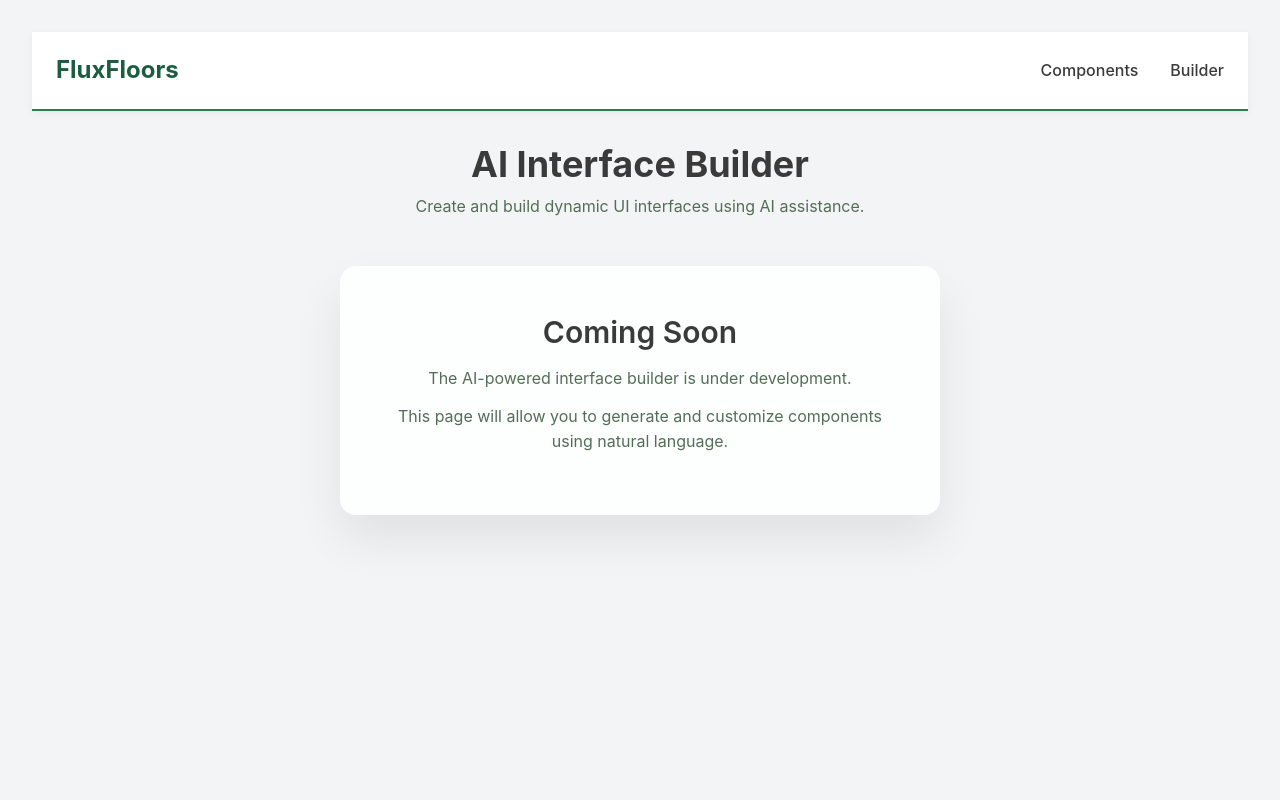
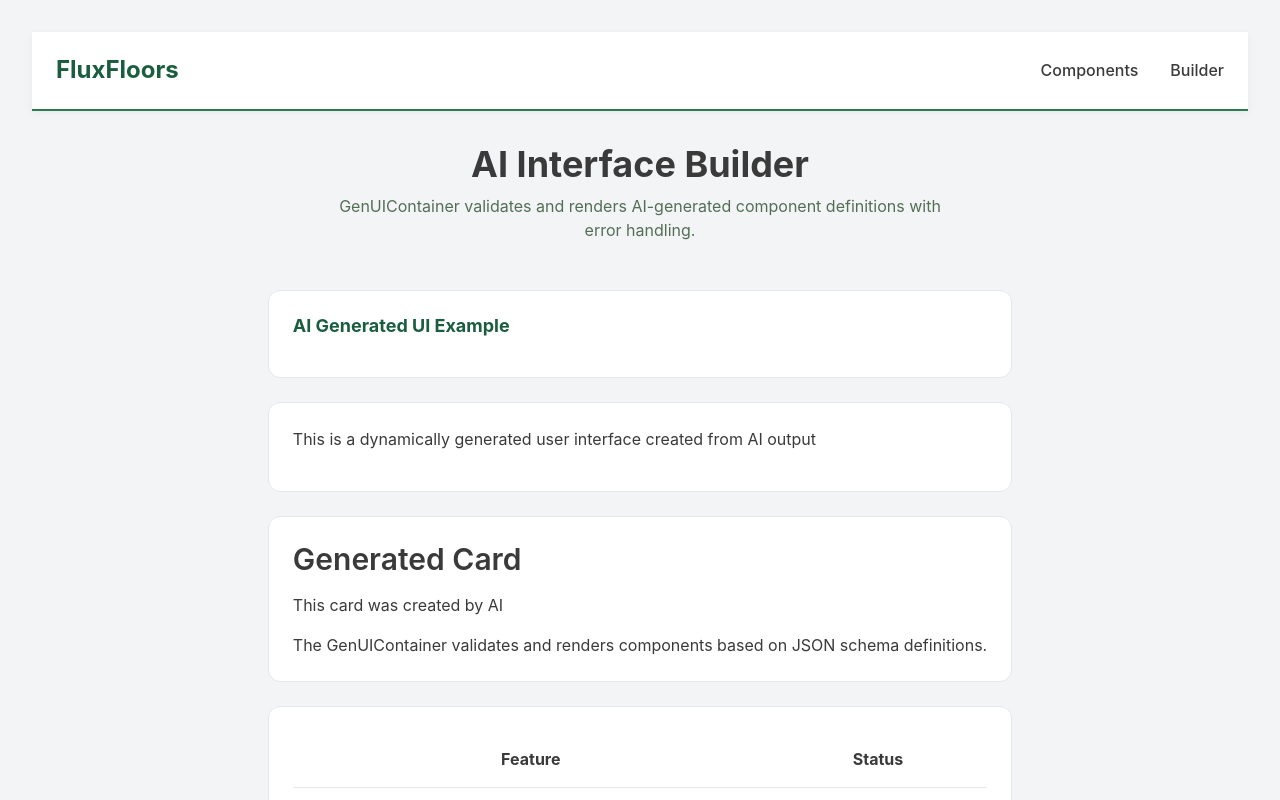
Before and after one commit to rhythm28j-cpu/fluxfloors, a React (Vite) app: page /builder in a window 1280 px wide. Shown: the top 800 px of the page. Built offline with nearby package versions, Linux system fonts and the light colour scheme.

Commit message:
Create GenUiContainer that accepts the component data objects and render the AI response

```diff
--- /dev/null
+++ b/src/components/ErrorBoundary.tsx
@@ -0,0 +1,71 @@
+import type { ReactNode } from 'react'
+import { Component } from 'react'
+
+interface ErrorBoundaryProps {
+  children: ReactNode
+  fallback?: (error: Error, retry: () => void) => ReactNode
+}
+
+interface ErrorBoundaryState {
+  hasError: boolean
+  error: Error | null
+}
+
+export class ErrorBoundary extends Component<ErrorBoundaryProps, ErrorBoundaryState> {
+  constructor(props: ErrorBoundaryProps) {
+    super(props)
+    this.state = { hasError: false, error: null }
+  }
+
+  static getDerivedStateFromError(error: Error): ErrorBoundaryState {
+    return { hasError: true, error }
+  }
+
+  componentDidCatch(error: Error, errorInfo: React.ErrorInfo) {
+    console.error('GenUI Render Error:', error, errorInfo)
+  }
+
+  retry = () => {
+    this.setState({ hasError: false, error: null })
+  }
+
+  render() {
+    if (this.state.hasError && this.state.error) {
+      if (this.props.fallback) {
+        return this.props.fallback(this.state.error, this.retry)
+      }
+
+      return (
+        <div
+          style={{
+            padding: '1rem',
+            backgroundColor: '#fee2e2',
+            borderRadius: '0.5rem',
+            border: '1px solid #fca5a5',
+            color: '#991b1b',
+          }}
+        >
+          <h3 style={{ margin: '0 0 0.5rem 0' }}>Error rendering component</h3>
+          <pre style={{ fontSize: '0.85rem', overflow: 'auto', margin: '0.5rem 0' }}>
+            {this.state.error.message}
+          </pre>
+          <button
+            onClick={this.retry}
+            style={{
+              padding: '0.5rem 1rem',
+              backgroundColor: '#991b1b',
+              color: 'white',
+              border: 'none',
+              borderRadius: '0.25rem',
+              cursor: 'pointer',
+            }}
+          >
+            Retry
+          </button>
+        </div>
+      )
+    }
+
+    return this.props.children
+  }
+}
--- /dev/null
+++ b/src/components/GenUIContainer.tsx
@@ -0,0 +1,115 @@
+import type { ReactNode } from 'react'
+import { componentRegistry } from '../registry/componentRegistry'
+import { ErrorBoundary } from './ErrorBoundary'
+import { validateProps, type ValidationError } from '../utils/schemaValidator'
+import { useTheme } from '../styles'
+
+export interface GenUIItem {
+  componentId: string
+  props: Record<string, unknown>
+}
+
+export interface GenUIContainerProps {
+  items: GenUIItem[]
+  onValidationError?: (errors: Array<{ item: GenUIItem; errors: ValidationError[] }>) => void
+}
+
+export function GenUIContainer({ items, onValidationError }: GenUIContainerProps) {
+  const { tokens } = useTheme()
+
+  const validatedItems = items.map((item) => {
+    const registryEntry = componentRegistry.find((entry) => entry.id === item.componentId)
+
+    if (!registryEntry) {
+      return {
+        item,
+        valid: false,
+        errors: [{ field: 'componentId', message: `Component "${item.componentId}" not found in registry` }],
+        component: null,
+      }
+    }
+
+    const validation = validateProps(item.props, registryEntry.schema)
+
+    return {
+      item,
+      valid: validation.valid,
+      errors: validation.errors,
+      component: registryEntry.component,
+      schema: registryEntry.schema,
+    }
+  })
+
+  const invalidItems = validatedItems.filter((v) => !v.valid)
+  if (invalidItems.length > 0 && onValidationError) {
+    onValidationError(invalidItems.map((v) => ({ item: v.item, errors: v.errors })))
+  }
+
+  return (
+    <div
+      style={{
+        display: 'grid',
+        gap: tokens.spacing.lg,
+      }}
+    >
+      {validatedItems.map((validated, index) => {
+        if (!validated.valid || !validated.component) {
+          return (
+            <div
+              key={index}
+              style={{
+                padding: tokens.spacing.lg,
+                backgroundColor: '#fee2e2',
+                borderRadius: tokens.borders.radius.lg,
+                border: `1px solid #fca5a5`,
+                color: '#991b1b',
+              }}
+            >
+              <h3 style={{ margin: '0 0 0.5rem 0' }}>Invalid Component: {validated.item.componentId}</h3>
+              <ul style={{ margin: 0, paddingLeft: tokens.spacing.lg }}>
+                {validated.errors.map((error, idx) => (
+                  <li key={idx}>
+                    <strong>{error.field}:</strong> {error.message}
+                  </li>
+                ))}
+              </ul>
+            </div>
+          )
+        }
+
+        return (
+          <ErrorBoundary
+            key={index}
+            fallback={(error) => (
+              <div
+                style={{
+                  padding: tokens.spacing.lg,
+                  backgroundColor: '#fee2e2',
+                  borderRadius: tokens.borders.radius.lg,
+                  border: `1px solid #fca5a5`,
+                  color: '#991b1b',
+                }}
+              >
+                <h3 style={{ margin: '0 0 0.5rem 0' }}>Render Error: {validated.item.componentId}</h3>
+                <pre style={{ fontSize: '0.85rem', overflow: 'auto', margin: '0.5rem 0' }}>
+                  {error.message}
+                </pre>
+              </div>
+            )}
+          >
+            <div
+              style={{
+                padding: tokens.spacing.lg,
+                backgroundColor: tokens.colors.neutral.white,
+                borderRadius: tokens.borders.radius.lg,
+                border: `1px solid ${tokens.colors.neutral.light}`,
+              }}
+            >
+              <validated.component {...validated.item.props} />
+            </div>
+          </ErrorBoundary>
+        )
+      })}
+    </div>
+  )
+}
--- a/src/components/index.ts
+++ b/src/components/index.ts
@@ -1,5 +1,7 @@
 export { Button, ButtonSchema } from './Button'
 export { Card, CardSchema } from './Card'
+export { ErrorBoundary } from './ErrorBoundary'
+export { GenUIContainer } from './GenUIContainer'
 export { ImageContainer, ImageContainerSchema } from './ImageContainer'
 export { List, ListSchema } from './List'
 export { Table, TableSchema } from './Table'
--- a/src/pages/BuilderPage.tsx
+++ b/src/pages/BuilderPage.tsx
@@ -1,19 +1,90 @@
+import { useState } from 'react'
+import { GenUIContainer, type GenUIItem } from '../components/GenUIContainer'
+import { useTheme } from '../styles'
+
 export default function BuilderPage() {
+  const { tokens } = useTheme()
+
+  // Sample AI-generated UI definition
+  const sampleAIOutput: GenUIItem[] = [
+    {
+      componentId: 'text',
+      props: {
+        as: 'h2',
+        size: 'large',
+        weight: 'bold',
+        children: 'AI Generated UI Example',
+        color: tokens.colors.primary.base,
+      },
+    },
+    {
+      componentId: 'text',
+      props: {
+        as: 'p',
+        size: 'medium',
+        children: 'This is a dynamically generated user interface created from AI output',
+      },
+    },
+    {
+      componentId: 'card',
+      props: {
+        title: 'Generated Card',
+        subtitle: 'This card was created by AI',
+        children: 'The GenUIContainer validates and renders components based on JSON schema definitions.',
+      },
+    },
+    {
+      componentId: 'table',
+      props: {
+        columns: ['Feature', 'Status'],
+        data: [
+          { Feature: 'Schema Validation', Status: 'Active' },
+          { Feature: 'Error Handling', Status: 'Active' },
+          { Feature: 'Dynamic Rendering', Status: 'Active' },
+        ],
+        borders: 'rows',
+      },
+    },
+  ]
+
+  const [validationErrors, setValidationErrors] = useState<string[]>([])
+
+  const handleValidationError = (errors: any[]) => {
+    const errorMessages = errors.flatMap((e) =>
+      e.errors.map((err: any) => `${e.item.componentId} - ${err.field}: ${err.message}`),
+    )
+    setValidationErrors(errorMessages)
+  }
+
   return (
     <main className="builder-page">
       <header className="builder-header">
         <h1>AI Interface Builder</h1>
-        <p>Create and build dynamic UI interfaces using AI assistance.</p>
+        <p>GenUIContainer validates and renders AI-generated component definitions with error handling.</p>
       </header>
 
+      {validationErrors.length > 0 && (
+        <div
+          style={{
+            padding: tokens.spacing.lg,
+            backgroundColor: '#fee2e2',
+            borderRadius: tokens.borders.radius.lg,
+            border: `1px solid #fca5a5`,
+            color: '#991b1b',
+            marginBottom: tokens.spacing.lg,
+          }}
+        >
+          <h3>Validation Errors</h3>
+          <ul>
+            {validationErrors.map((error, idx) => (
+              <li key={idx}>{error}</li>
+            ))}
+          </ul>
+        </div>
+      )}
+
       <section className="builder-container">
-        <div className="builder-placeholder">
-          <div className="placeholder-content">
-            <h2>Coming Soon</h2>
-            <p>The AI-powered interface builder is under development.</p>
-            <p>This page will allow you to generate and customize components using natural language.</p>
-          </div>
-        </div>
+        <GenUIContainer items={sampleAIOutput} onValidationError={handleValidationError} />
       </section>
     </main>
   )
--- /dev/null
+++ b/src/utils/schemaValidator.ts
@@ -0,0 +1,64 @@
+import type { ReactNode } from 'react'
+
+export interface ValidationError {
+  field: string
+  message: string
+}
+
+export interface ValidationResult {
+  valid: boolean
+  errors: ValidationError[]
+}
+
+export function validateProps(
+  props: Record<string, unknown>,
+  schema: Record<string, unknown>,
+): ValidationResult {
+  const errors: ValidationError[] = []
+
+  if (!schema.properties || typeof schema.properties !== 'object') {
+    return { valid: true, errors: [] }
+  }
+
+  const schemaProps = schema.properties as Record<string, any>
+  const requiredFields = schema.required as string[] | undefined
+
+  // Check required fields
+  if (requiredFields) {
+    for (const field of requiredFields) {
+      if (!(field in props)) {
+        errors.push({
+          field,
+          message: `Required field "${field}" is missing`,
+        })
+      }
+    }
+  }
+
+  // Basic type validation for provided fields
+  for (const [key, value] of Object.entries(props)) {
+    const fieldSchema = schemaProps[key]
+    if (!fieldSchema) continue
+
+    const expectedType = (fieldSchema as any).type
+    if (!expectedType) continue
+
+    const actualType = Array.isArray(value) ? 'array' : typeof value
+    const expectedTypes = Array.isArray(expectedType) ? expectedType : [expectedType]
+
+    if (
+      actualType !== 'null' &&
+      !expectedTypes.includes(actualType)
+    ) {
+      errors.push({
+        field: key,
+        message: `Field "${key}" should be ${expectedTypes.join(' or ')}, got ${actualType}`,
+      })
+    }
+  }
+
+  return {
+    valid: errors.length === 0,
+    errors,
+  }
+}
```
